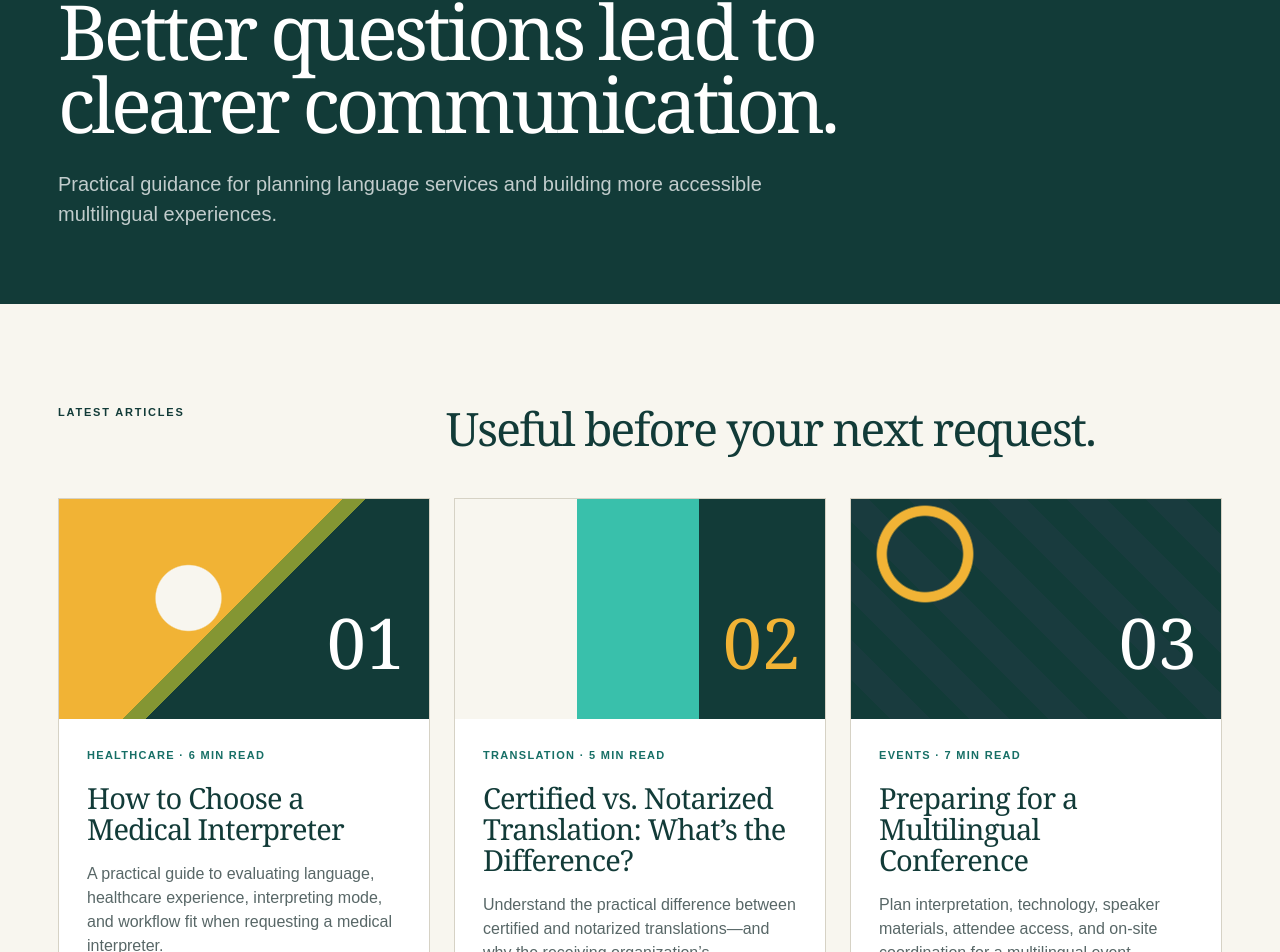
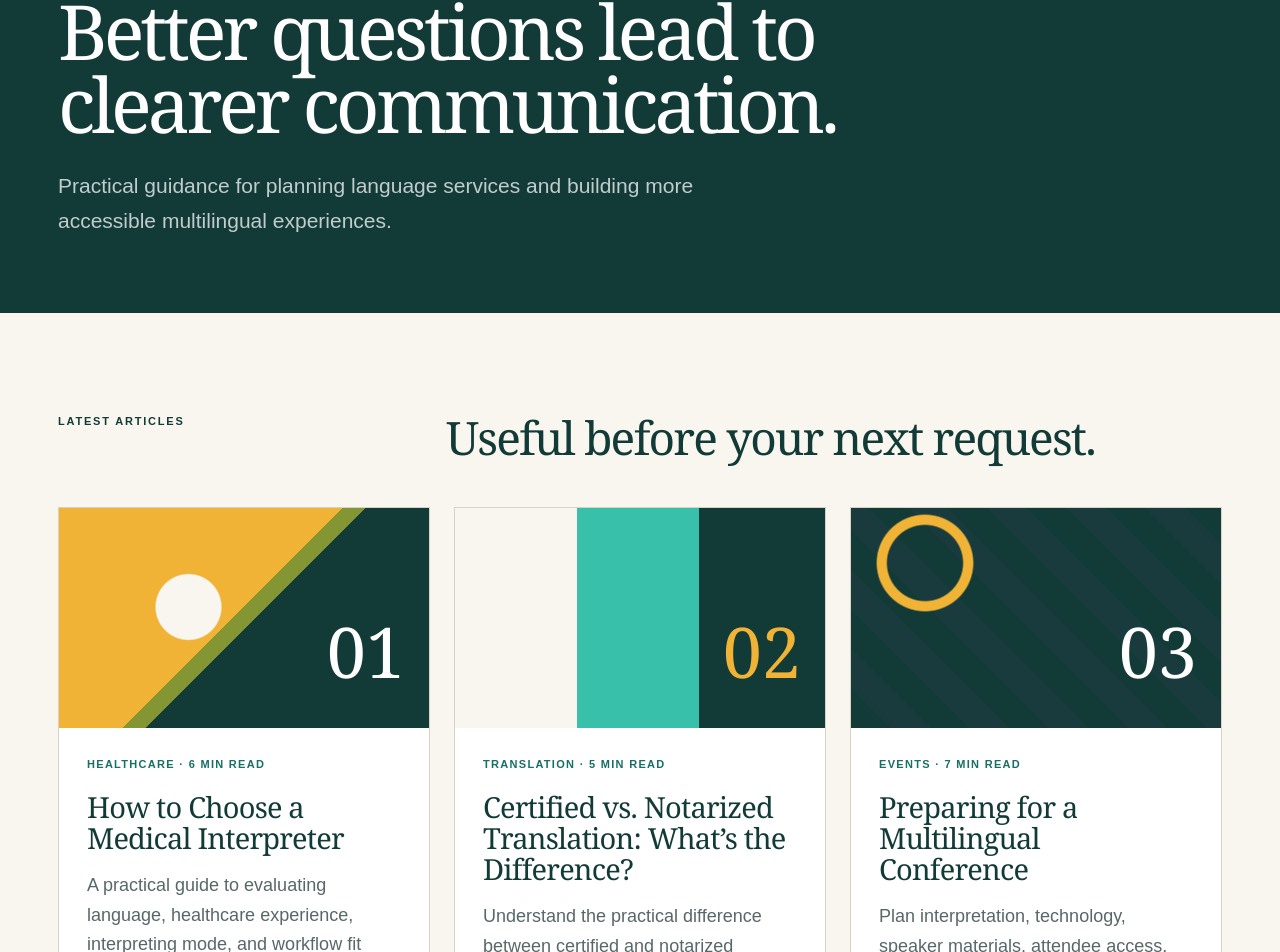
Before and after one commit to sosinfo212/inlingua, a Next.js app: page /blog in a window 1280 px wide. Shown: the part 234-1186 px from the top of the page. Built offline with nearby package versions, Linux system fonts and the light colour scheme.

Commit message:
Increase site-wide body copy size

```diff
--- a/app/layout.tsx
+++ b/app/layout.tsx
@@ -1,3 +1,3 @@
-import type { Metadata } from "next";import "./globals.css";import "./brand-palette.css";import "./icons.css";import "./home-redesign.css";import "./visibility-audit.css";
+import type { Metadata } from "next";import "./globals.css";import "./brand-palette.css";import "./icons.css";import "./home-redesign.css";import "./visibility-audit.css";import "./typography.css";
 export const metadata:Metadata={metadataBase:new URL("https://example.com"),title:{default:"inlingua Boston | Language Solutions",template:"%s | inlingua Boston"},description:"Professional language services, education, and interpreter training from Boston to organizations nationwide.",robots:{index:true,follow:true},openGraph:{type:"website",siteName:"inlingua Boston",title:"inlingua Boston | Language Solutions",description:"Professional language services, education, and interpreter training."},twitter:{card:"summary",title:"inlingua Boston | Language Solutions",description:"Professional language services, education, and interpreter training."}};
 export default function RootLayout({children}:{children:React.ReactNode}){return <html lang="en"><body>{children}</body></html>}
--- /dev/null
+++ b/app/typography.css
@@ -0,0 +1,46 @@
+/* Comfortable reading scale for paragraph and descriptive copy site-wide. */
+:root{--body-copy-size:18px;--lead-copy-size:21px}
+
+.lede,
+.page-hero>div>p:last-of-type,
+.service-hero h1+p,
+.sub-hero h1+p,
+.directory-hero h1+p,
+.education-hero>div>p:nth-of-type(2),
+.procurement-hero h1+p,
+.language-hero>div>div:first-child>p:last-child,
+.contact-hero>div>p:last-child{font-size:var(--lead-copy-size)!important;line-height:1.65}
+
+.path-grid p,
+.tile p,
+.split p,
+.faq details p,
+.footer-grid p,
+.form-intro p,
+.service-options article p,
+.service-flow li p,
+.scenario p,
+.document-check li p,
+.market-section p,
+.sub-audience article p,
+.sub-workflow li p,
+.sub-faq details p,
+.program-list p,
+.format-stack p,
+.academy-intro p,
+.academy-programs article p,
+.academy-fit li p,
+.capability-grid p,
+.document-vault h2+p,
+.service-catalog a p,
+.service-choice li p,
+.industry-catalog a p,
+.language-group p,
+.article-copy>p:last-of-type,
+.article-content section p,
+.contact-form-panel>p:nth-of-type(2),
+.contact-methods span{font-size:var(--body-copy-size)!important;line-height:1.65}
+
+@media(max-width:800px){
+  :root{--body-copy-size:17px;--lead-copy-size:19px}
+}
```
